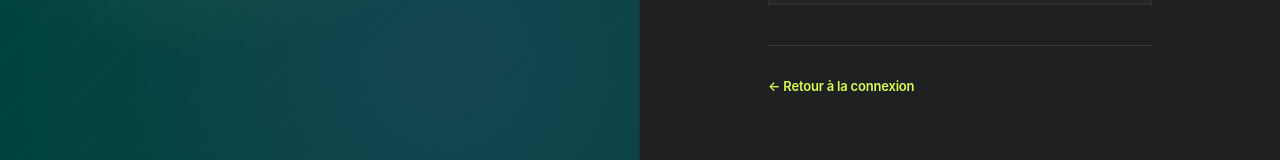
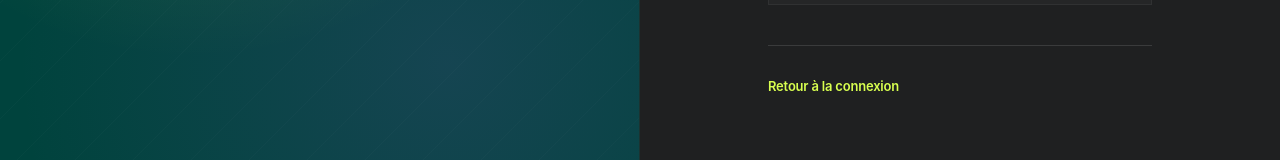
Before and after one commit to UpcycleConnect-gpr3/vuejs_auth_frontend, a Vue app: page /auth/a2f-code in a window 1280 px wide. Shown: the part 576-736 px from the top of the page. Built offline with nearby package versions, Linux system fonts and the light colour scheme; no server answers.

Commit message:
chore: suppression des commentaires et emojis

```diff
--- a/src/css/styles/a.css
+++ b/src/css/styles/a.css
@@ -17,7 +17,6 @@ a {
   --a-disabled-border-color: var(--disable-border-color);
   --a-disabled-opacity: var(--disable-opacity-component);
 
-  /* Raw link inside text */
   &:not([class]) {
     --a-text-color: var(--secondary-color);
     --a-hover-text-color: var(--lime-400);
--- a/src/css/styles/button.css
+++ b/src/css/styles/button.css
@@ -18,8 +18,6 @@ button {
     --button-disabled-text-color: var(--disable-foreground-color);
     --button-disabled-border-color: var(--disable-border-color);
     --button-disabled-opacity: var(--disable-opacity-component);
-
-    /* ── Variants ─────────────────────────────────────────────────────── */
 
     &.primary {
         --button-bg-color: var(--lime-500);
@@ -108,8 +106,6 @@ button {
         --button-hover-border-color: oklch(from var(--destructive-color) calc(l - 0.06) c h);
     }
 
-    /* ── Sizes ────────────────────────────────────────────────────────── */
-
     &.small {
         --button-height: var(--height-small);
         --button-font-size: var(--font-size-small);
--- a/src/pages/auth/A2FCodePage.vue
+++ b/src/pages/auth/A2FCodePage.vue
@@ -71,7 +71,7 @@ async function handleVerify() {
       </form>
 
       <div class="auth-card-foot">
-        <RouterLink to="/auth/login" class="ghost small">← Retour à la connexion</RouterLink>
+        <RouterLink to="/auth/login" class="ghost small"> Retour à la connexion</RouterLink>
       </div>
     </div>
   </main>
--- a/src/pages/auth/ForgotPage.vue
+++ b/src/pages/auth/ForgotPage.vue
@@ -53,7 +53,7 @@ function handleForgotPassword() {
 
       <div class="auth-card-foot">
         <p class="small muted center">
-          <RouterLink to="/auth/login" class="ghost" style="display: inline; padding: 0;">← Retour à la connexion</RouterLink>
+          <RouterLink to="/auth/login" class="ghost" style="display: inline; padding: 0;"> Retour à la connexion</RouterLink>
         </p>
       </div>
     </div>
--- a/src/pages/auth/RegisterPage.vue
+++ b/src/pages/auth/RegisterPage.vue
@@ -11,8 +11,6 @@ const authStore = useAuthStore()
 const router = useRouter()
 const upcycleUrl = import.meta.env.VITE_UPCYCLE_URL
 
-// Libellés français des rôles sélectionnables ; la liste effective vient de
-// l'API (GET /roles/user-selectable/), celle-ci sert de repli hors-ligne.
 const ROLE_LABELS: Record<string, string> = {
   provider: 'Particulier',
   professional: 'Pro / Artisan',
@@ -38,7 +36,7 @@ onMounted(async () => {
       selectableRoles.value = data.data.user_selectable_roles
     }
   } catch {
-    // repli sur la liste locale
+
   }
 })
 
--- a/src/pages/settings/AccountPage.vue
+++ b/src/pages/settings/AccountPage.vue
@@ -205,7 +205,6 @@ onMounted(() => {
           </button>
         </div>
 
-        <!-- Setup TOTP Modal/Section -->
         <div v-if="showTotpSetup" class="totp-setup">
           <div class="totp-qrcode">
             <p class="medium">Scannez ce QR code avec votre application d'authentification :</p>
--- a/src/services/api.ts
+++ b/src/services/api.ts
@@ -1,4 +1,4 @@
-// services/api.ts
+
 import axios from 'axios'
 
 const api = axios.create({
--- a/src/stores/totp.ts
+++ b/src/stores/totp.ts
@@ -22,7 +22,6 @@ export const useTotpStore = defineStore('totp', () => {
   const isLoading = ref<boolean>(false)
   const error = ref<string | null>(null)
 
-  // Instance axios avec Authorization header
   const authApi = axios.create({
     baseURL: import.meta.env.VITE_API_BASE_URL,
     headers: {
```
Also changed, not shown: src/css/style.css (+0 -33 lines), src/css/themes/base.css (+0 -21 lines), src/stores/auth.ts (+0 -10 lines).
